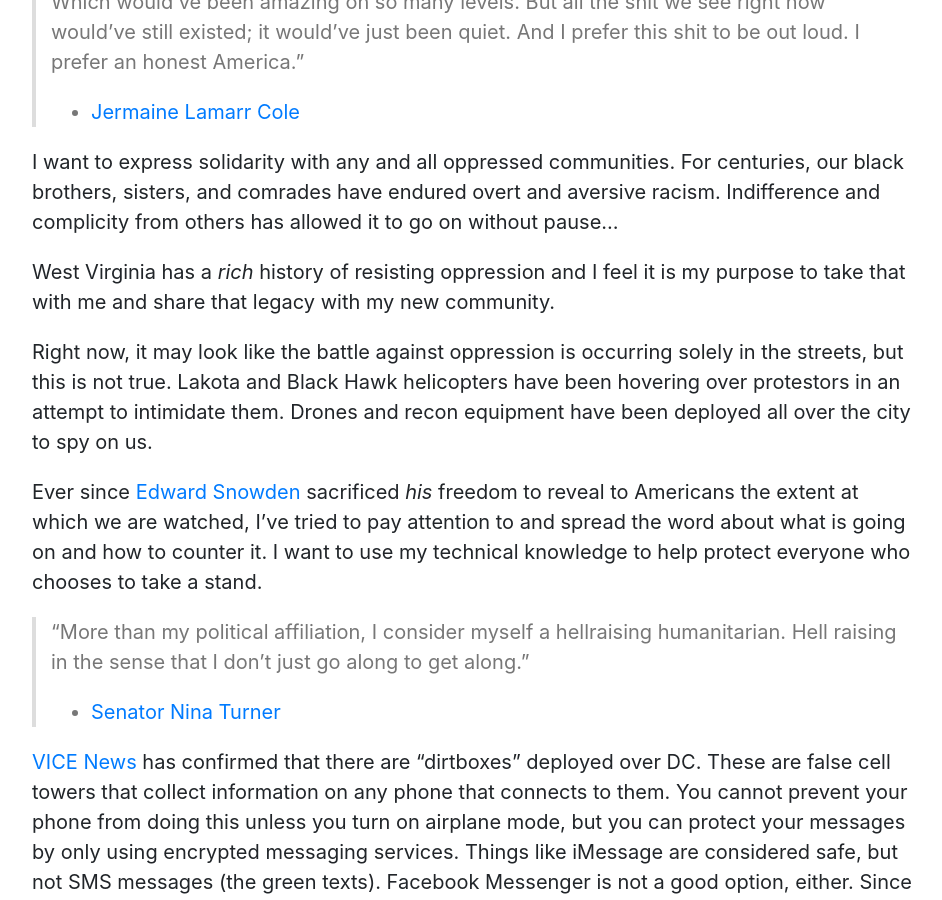
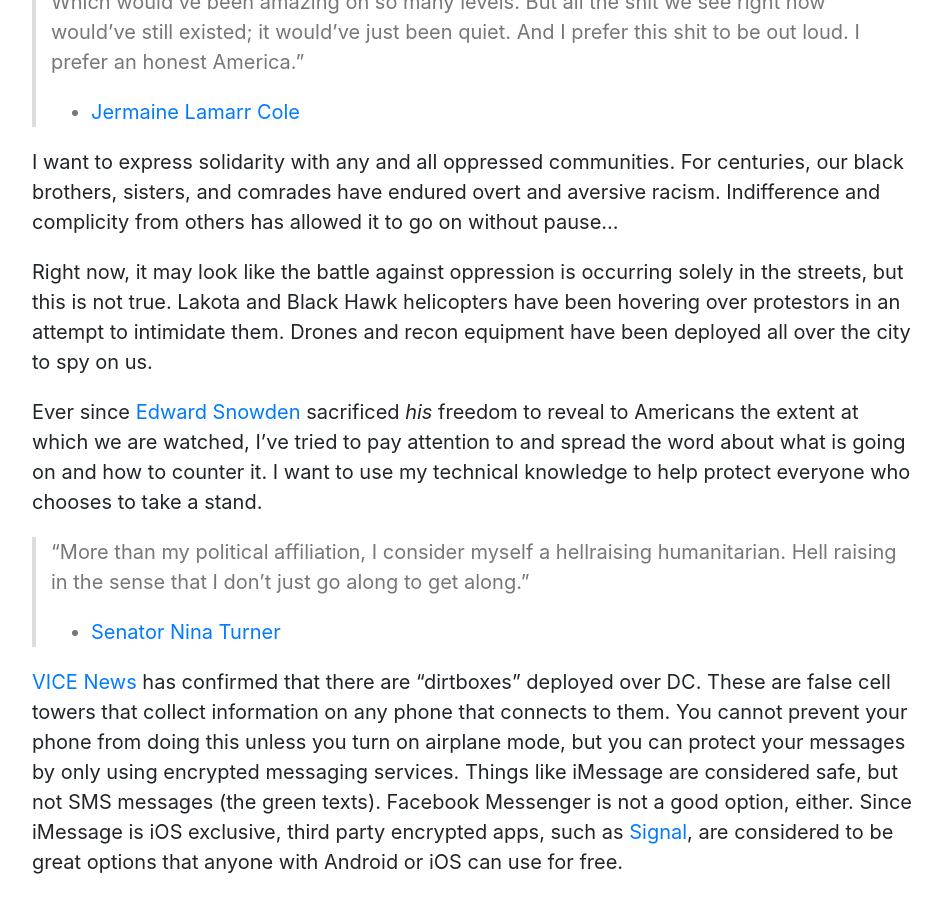
Before and after one commit to rainerdeal/rainerdeal.github.io, a Jekyll site: the page built from _posts/2020-06-05-Blackout.md, in a window 1280 px wide and 900 px high, scrolled down 1007 px. Shown: the whole window, without its empty margins (166-1108 px from the left). Built offline with Jekyll 4.4.1, drawn with Linux system fonts in a browser that asks for light colours.

Commit message:
✍🏼 Edit

```diff
--- a/_posts/2020-06-05-Blackout.md
+++ b/_posts/2020-06-05-Blackout.md
@@ -11,8 +11,6 @@
 > - [Jermaine Lamarr Cole](https://en.wikipedia.org/wiki/J._Cole)
 
 I want to express solidarity with any and all oppressed communities. For centuries, our black brothers, sisters, and comrades have endured overt and aversive racism. Indifference and complicity from others has allowed it to go on without pause...
-
-West Virginia has a *rich* history of resisting oppression and I feel it is my purpose to take that with me and share that legacy with my new community.
 
 Right now, it may look like the battle against oppression is occurring solely in the streets, but this is not true. Lakota and Black Hawk helicopters have been hovering over protestors in an attempt to intimidate them. Drones and recon equipment have been deployed all over the city to spy on us.
 
```
